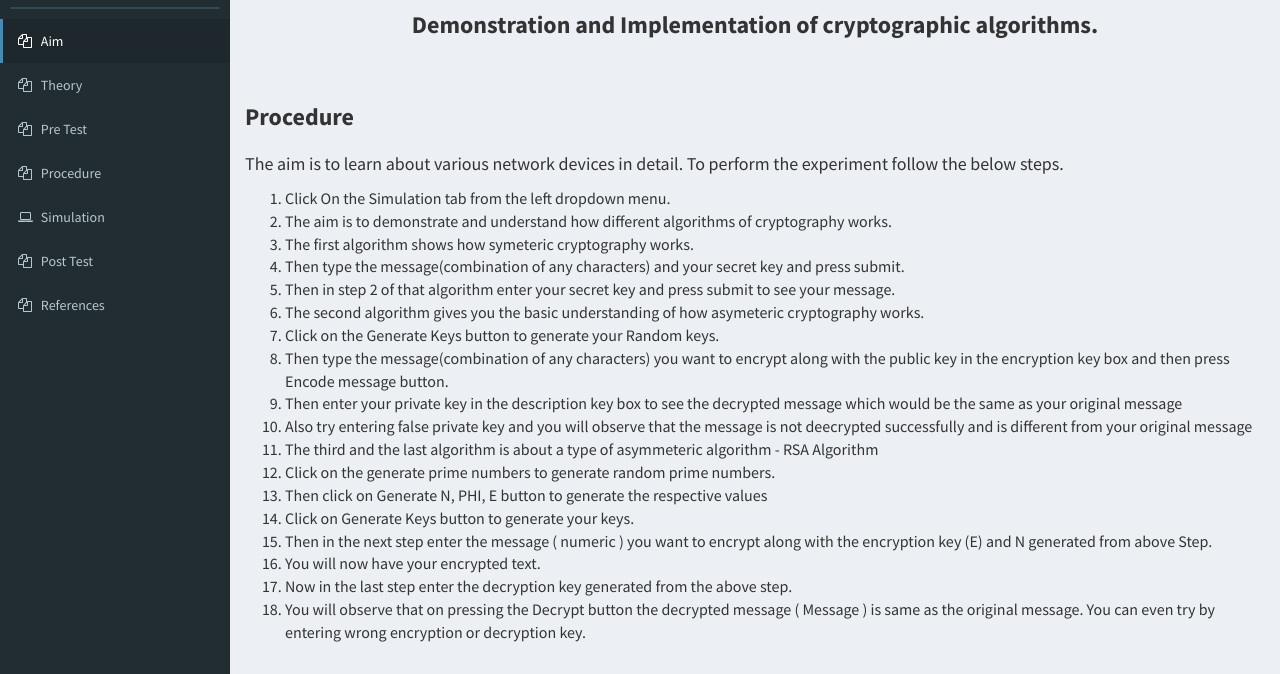
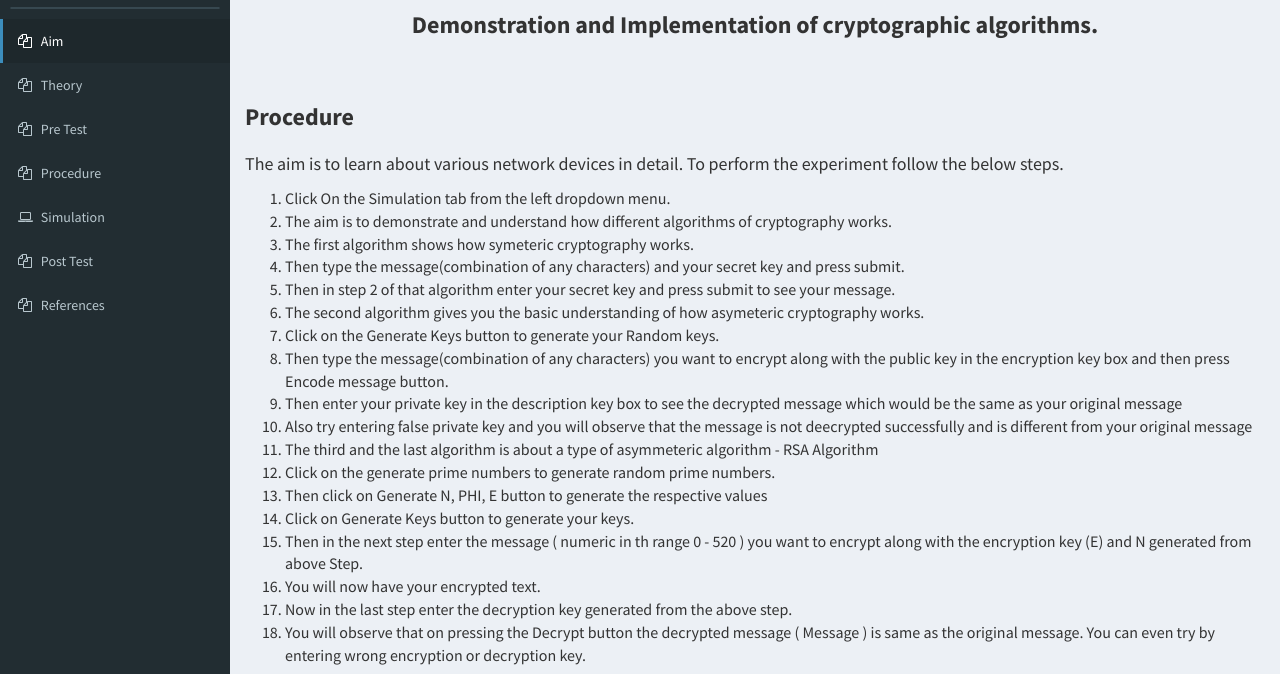
Before and after one commit to sparsh0427/Virtual_Lab, a plain HTML site: page procedure.html in a window 1280 px wide. Shown: the part 125-799 px from the top of the page. Drawn offline with nearby package versions, Linux system fonts and the light colour scheme.

Commit message:
Fixed typo:

```diff
--- a/procedure.html
+++ b/procedure.html
@@ -169,7 +169,7 @@
                             <li>Click on the generate prime numbers to generate random prime numbers.</li>
                             <li>Then click on Generate N, PHI, E button to generate the respective values</li>
                             <li>Click on Generate Keys button to generate your keys.</li>
-                            <li>Then in the next step enter the message ( numeric ) you want to encrypt along with the encryption key (E) and N generated from above Step.</li>
+                            <li>Then in the next step enter the message ( numeric in th range 0 - 520 ) you want to encrypt along with the encryption key (E) and N generated from above Step.</li>
                             <li>You will now have your encrypted text.</li>
                             <li>Now in the last step enter the decryption key generated from the above step.</li>
                             <li>You will observe that on pressing the Decrypt button the decrypted message ( Message ) is same as the original message. You can even try by entering wrong encryption or decryption key.</li>
```
